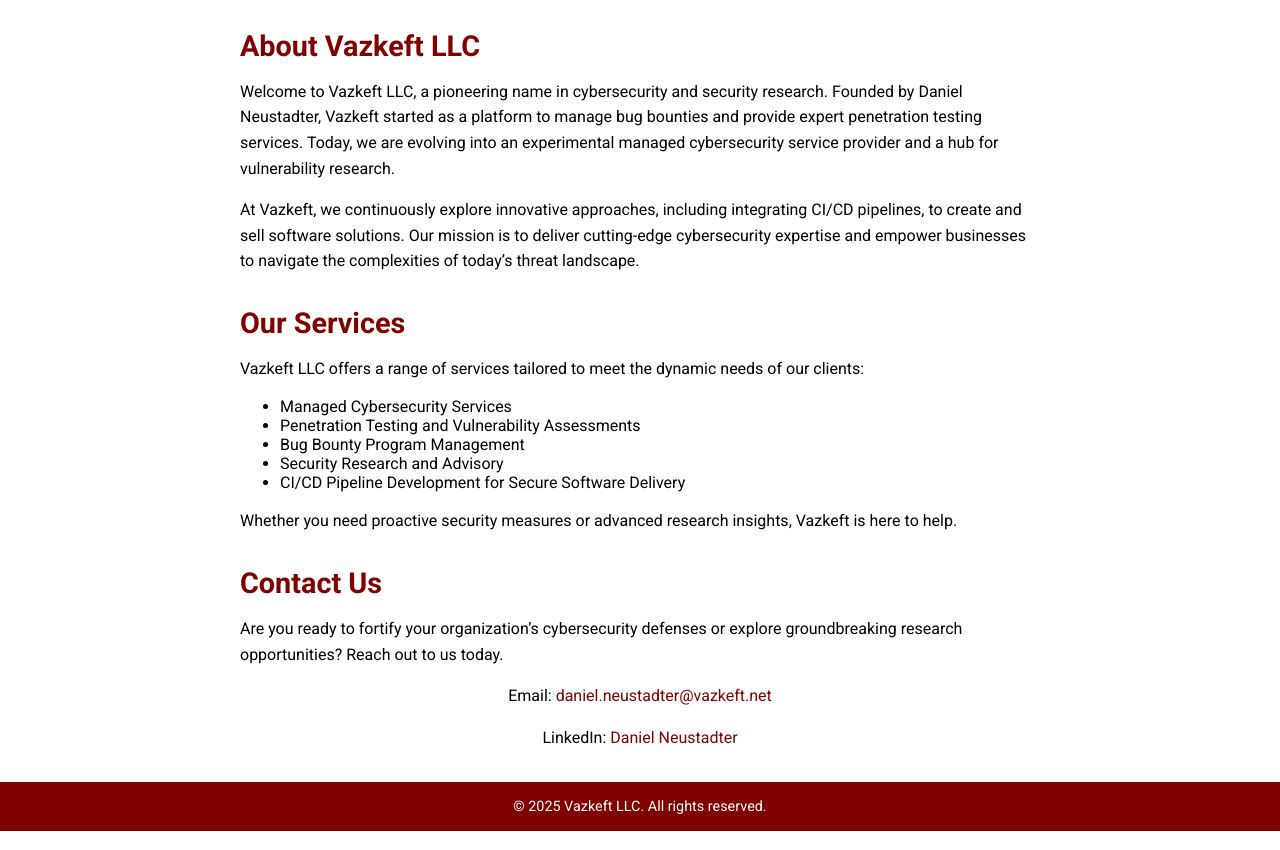
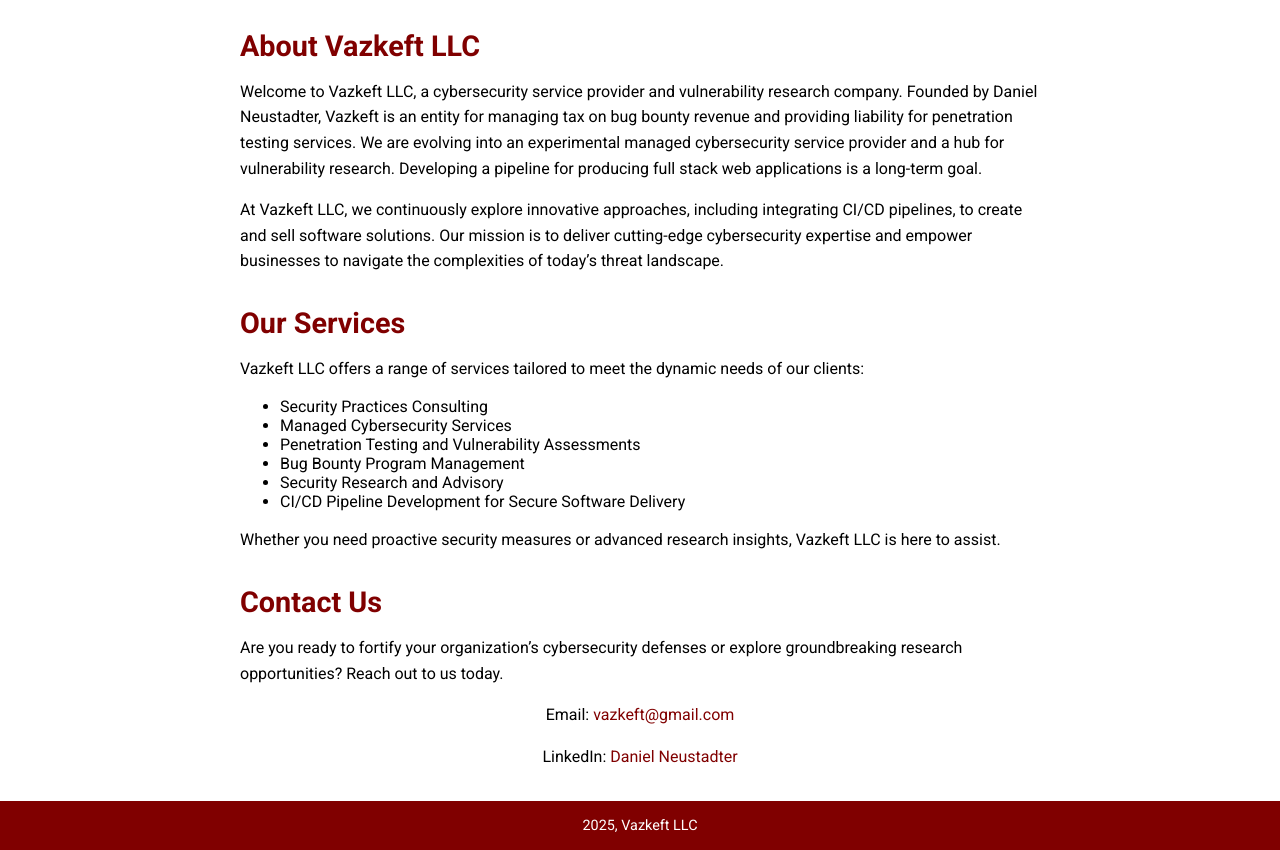
Before and after one commit to dannysecdev/vazkeft.github.io, a plain HTML site: page index.html in a window 1280 px wide. Shown: the part 383-1233 px from the top of the page. Drawn offline with Linux system fonts and the light colour scheme.

Commit message:
Update index.html

```diff
--- a/index.html
+++ b/index.html
@@ -118,13 +118,14 @@ VV     VV   AAAAA   ZZZZZZZ  K   K  EEEEE  FFFFF  TTTTTTT
         <section id="about">
             <h2>About Vazkeft LLC</h2>
             <p>
-                Welcome to Vazkeft LLC, a pioneering name in cybersecurity and security research.
-                Founded by Daniel Neustadter, Vazkeft started as a platform to manage bug bounties
-                and provide expert penetration testing services. Today, we are evolving into an
+                Welcome to Vazkeft LLC, a cybersecurity service provider and vulnerability research company.
+                Founded by Daniel Neustadter, Vazkeft is an entity for managing tax on bug bounty revenue
+                and providing liability for penetration testing services. We are evolving into an
                 experimental managed cybersecurity service provider and a hub for vulnerability research.
+                Developing a pipeline for producing full stack web applications is a long-term goal.
             </p>
             <p>
-                At Vazkeft, we continuously explore innovative approaches, including integrating CI/CD pipelines,
+                At Vazkeft LLC, we continuously explore innovative approaches, including integrating CI/CD pipelines,
                 to create and sell software solutions. Our mission is to deliver cutting-edge cybersecurity
                 expertise and empower businesses to navigate the complexities of today’s threat landscape.
             </p>
@@ -136,6 +137,7 @@ VV     VV   AAAAA   ZZZZZZZ  K   K  EEEEE  FFFFF  TTTTTTT
                 Vazkeft LLC offers a range of services tailored to meet the dynamic needs of our clients:
             </p>
             <ul>
+                <li>Security Practices Consulting</li>
                 <li>Managed Cybersecurity Services</li>
                 <li>Penetration Testing and Vulnerability Assessments</li>
                 <li>Bug Bounty Program Management</li>
@@ -143,7 +145,7 @@ VV     VV   AAAAA   ZZZZZZZ  K   K  EEEEE  FFFFF  TTTTTTT
                 <li>CI/CD Pipeline Development for Secure Software Delivery</li>
             </ul>
             <p>
-                Whether you need proactive security measures or advanced research insights, Vazkeft is here to help.
+                Whether you need proactive security measures or advanced research insights, Vazkeft LLC is here to assist.
             </p>
         </section>
 
@@ -154,14 +156,14 @@ VV     VV   AAAAA   ZZZZZZZ  K   K  EEEEE  FFFFF  TTTTTTT
                 Reach out to us today.
             </p>
             <div class="contact-info">
-                <p>Email: <a href="mailto:daniel.neustadter@vazkeft.net">daniel.neustadter@vazkeft.net</a></p>
+                <p>Email: <a href="mailto:vazkeft@gmail.com">vazkeft@gmail.com</a></p>
                 <p>LinkedIn: <a href="https://www.linkedin.com/in/daniel-neustadter-b00363225/">Daniel Neustadter</a></p>
             </div>
         </section>
     </main>
 
     <footer>
-        <p>&copy; 2025 Vazkeft LLC. All rights reserved.</p>
+        <p>2025, Vazkeft LLC</p>
     </footer>
 </body>
 </html>
```
